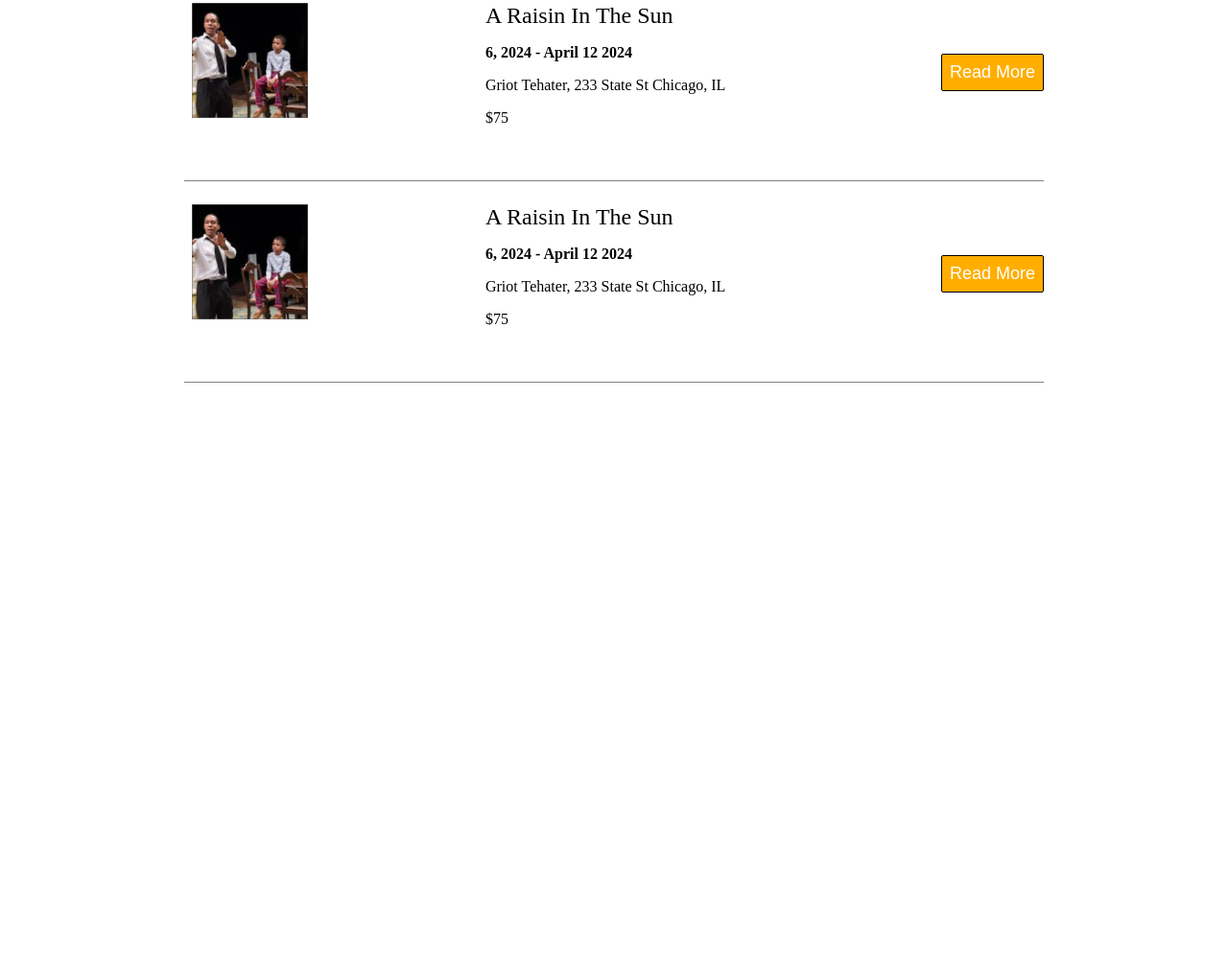
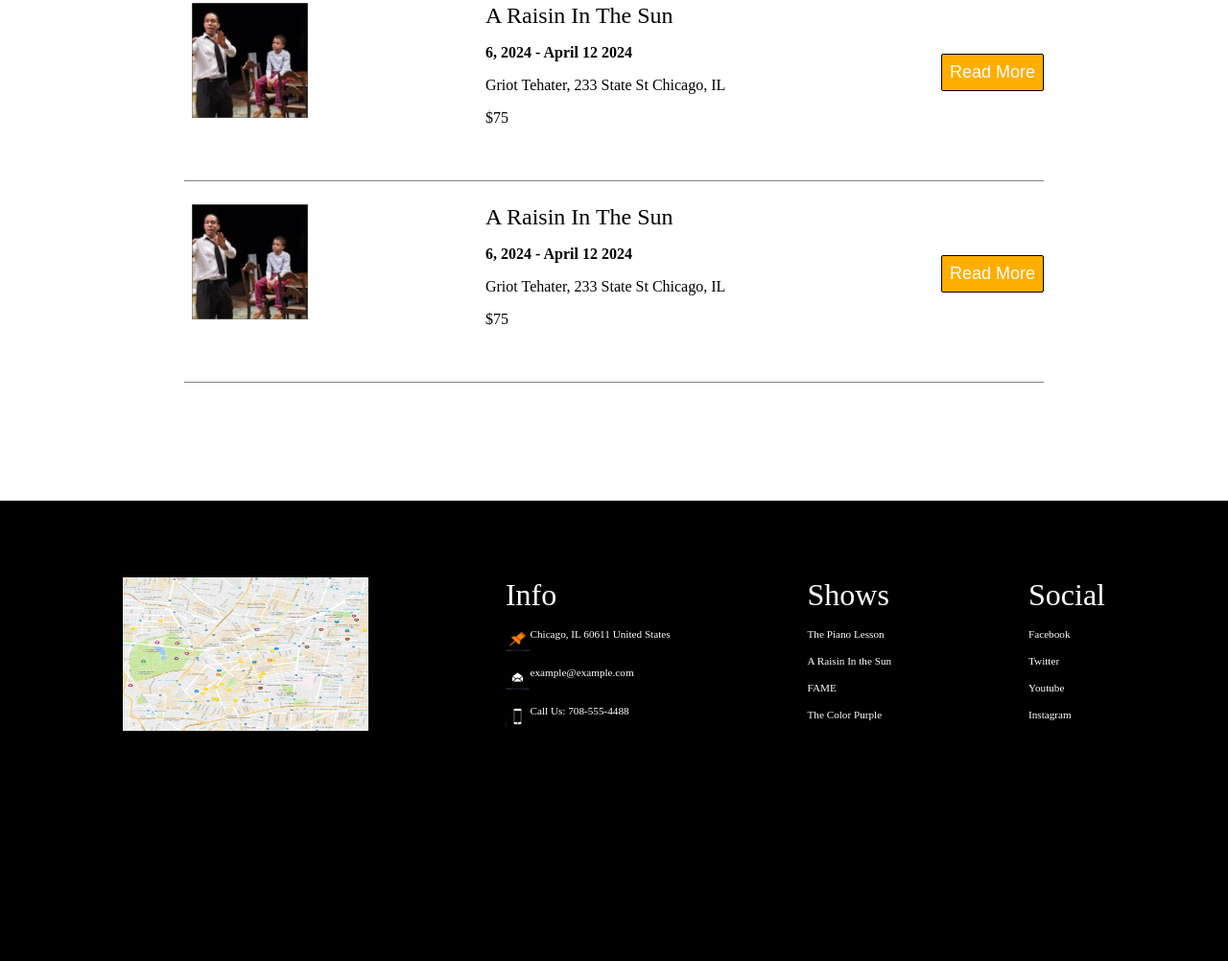
Before and after one commit to JeanKim7/CT_week1_day3_hw, a plain HTML site: page index.html in a window 1280 px wide. Shown: the part 1006-2008 px from the top of the page at 96% size. Before the commit the page ends 1405 px from the top, so only its background shows below. Drawn offline with Linux system fonts and the light colour scheme.

Commit message:
finish footer

```diff
--- a/index.html
+++ b/index.html
@@ -26,6 +26,7 @@
             </div>
             <div class="showtimes">
                 <div class="date">March 2024</div>
+                <div class="scaling">
                 <div class="show_container">
                     <div class="show_pic_container">
                         <div class="small_img_cont">
@@ -82,9 +83,41 @@
                     </div>
                     <div class=button_container><button class="register">Read More</button></div>
                 </div>
+                </div>
             </div>
-            <div class="footer">
-
+        </div>
+        <div class="footer">
+            <div class="footer_image">
+                <div class="map-container"><img src="./img/stock_google_map.jpg" alt="google map snapshot of location"></div>
+            </div>
+            <div class="footer_info">
+                <div id="info">Info</div>
+                <div class="pin">
+                    <div class="pin_cont"><img src="./img/pin.jpeg" alt="pin icon"></div>
+                    <div>Chicago, IL 60611 United States</div>
+                </div>
+                <div class ="email">
+                    <div class="email_cont"><img src="./img/open-e-mail-icon-on-black-background-flat-vector-26849168.jpg" alt="email ican"></div>
+                    <div>example@example.com</div>
+                </div>
+                <div class="phone">
+                    <div class="phone_cont"><img src="/img/phone.jpeg" alt="phone icon"></div>
+                    <div>Call Us: 708-555-4488</div>
+                </div>
+            </div>
+            <div class="footer_shows">
+                <div class="shows_title">Shows</div>
+                <div class="abc">The Piano Lesson</div>
+                <div class="abc">A Raisin In the Sun</div>
+                <div class="abc">FAME</div>
+                <div class="abc">The Color Purple</div>
+            </div>
+            <div class="footer_social">
+                <div class="social_title"> Social</div>
+                <div class="abc">Facebook</div>
+                <div class="abc">Twitter</div>
+                <div class="abc">Youtube</div>
+                <div class="abc">Instagram</div>
             </div>
         </div>
     </body>
--- a/style.css
+++ b/style.css
@@ -7,7 +7,7 @@ body {
     min-height:100vh;
     display:grid;
     grid-template-columns:15vw 70vw 15vw;
-    grid-template-rows: 8vh 50vh 30vh 20vh;
+    grid-template-rows: 8vh 50vh 90vh 40vh;
     grid-template-areas:
     "nav nav nav"
     "pic pic pic"
@@ -71,6 +71,7 @@ body {
 
 .showtimes {
     grid-area: shows;
+    max-height:100%
 }
 
 .date {
@@ -81,13 +82,17 @@ body {
    margin-bottom: 3vh;
    font-size: x-large;
 }
-
+.scaling {
+    max-height:100%
+}
 .show_container {
     display:flex;
     justify-content: space-between;
     padding-left:1vh;
     padding-bottom: 5vh;
-    border-bottom: 1px solid grey
+    border-bottom: 1px solid grey;
+    max-height: 100%
+
 }
 
 .show_container_1 {
@@ -111,13 +116,14 @@ body {
 }
 
 .show_info {
-    padding-left: 3vh
+    padding-left: 3vh;
 }
 
 .show_info > h3 {
     font-weight: 500;
     font-size:x-large;
     margin: 0px;
+    display:flex;
 }
 
 .button_container {
@@ -137,4 +143,87 @@ body {
 
 .footer {
     grid-area: footer;
+    margin-top:3vh;
+    height: 40vh;
+    background-color: black;
+    display:flex;
+    justify-content:space-between;
+    color: white;
+    padding:10vh 10vw;
 }
+
+.map-container {
+    width: 20vw;
+    height:20vh;
+}
+
+.map-container >img {
+    width:100%;
+    height: 100%;
+}
+
+#info {
+    font-size:xx-large
+}
+.pin {
+    display:flex;
+    font-size: 0.7em;
+    margin:2vh 0;
+}
+.pin_cont {
+    width:2vw;
+    height:3vh;
+}
+
+.pin_cont > img {
+    width:100%;
+    height:100%
+}
+.email {
+    display:flex;
+    font-size: 0.7em;
+    margin-bottom:2vh;
+}
+.email_cont {
+    width:2vw;
+    height:3vh;
+}
+
+.email_cont >img {
+    width:100%;
+    height:100%
+}
+
+.phone {
+    display:flex;
+    font-size:0.7em;
+}
+.phone_cont {
+    width:2vw;
+    height:3vh;
+}
+
+.phone_cont > img {
+    width:100%;
+    height:100%
+}
+
+.shows_title {
+    font-size:xx-large
+}
+
+.footer_shows >div {
+    margin-bottom: 2vh
+}
+
+.abc {
+    font-size: 0.7em;
+}
+
+.social_title {
+    font-size:xx-large;
+}
+
+.footer_social >div {
+    margin-bottom: 2vh;
+}
```
Also changed, not shown: img/open-e-mail-icon-on-black-background-flat-vector-26849168.jpg (added), img/phone.jpeg (added), img/pin.jpeg (added), img/placeholder.png (added), img/stock_google_map.jpg (added).
